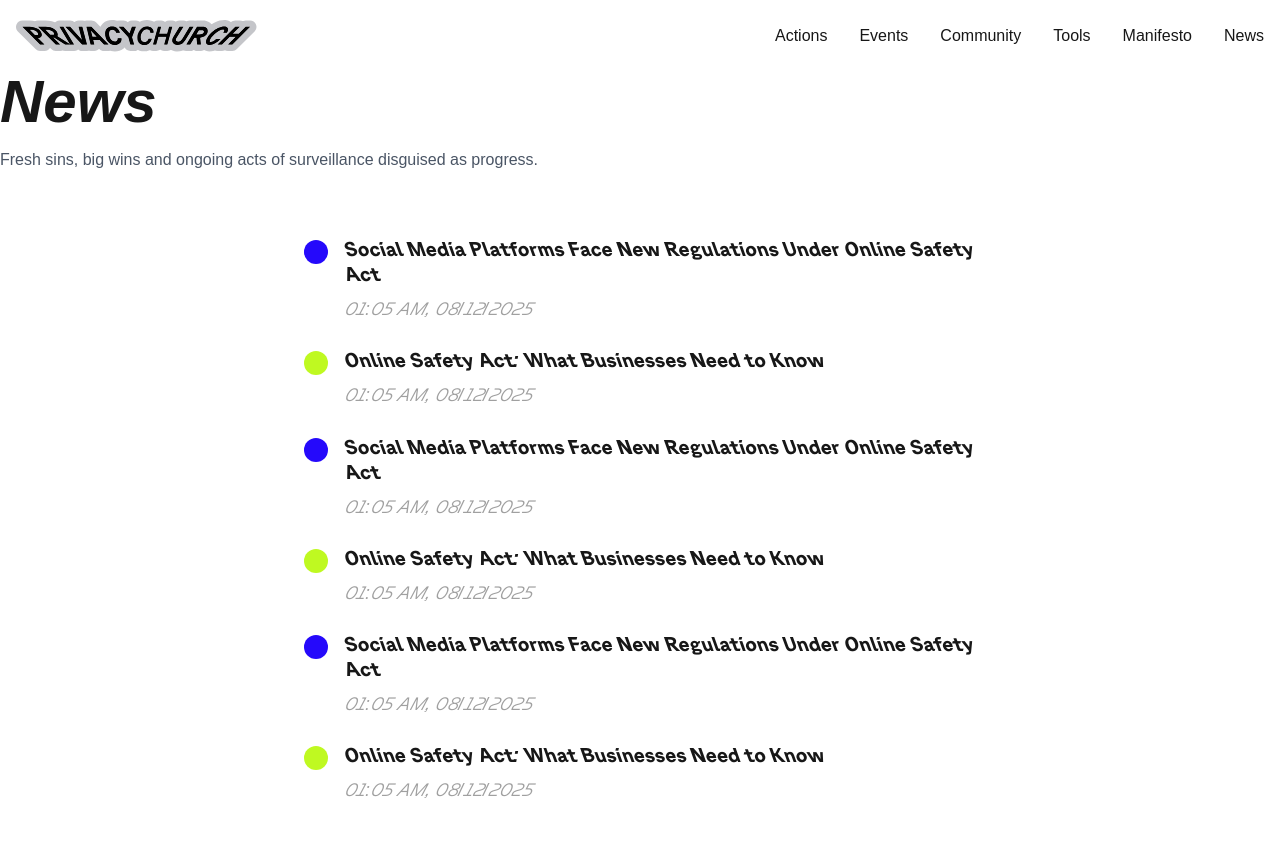
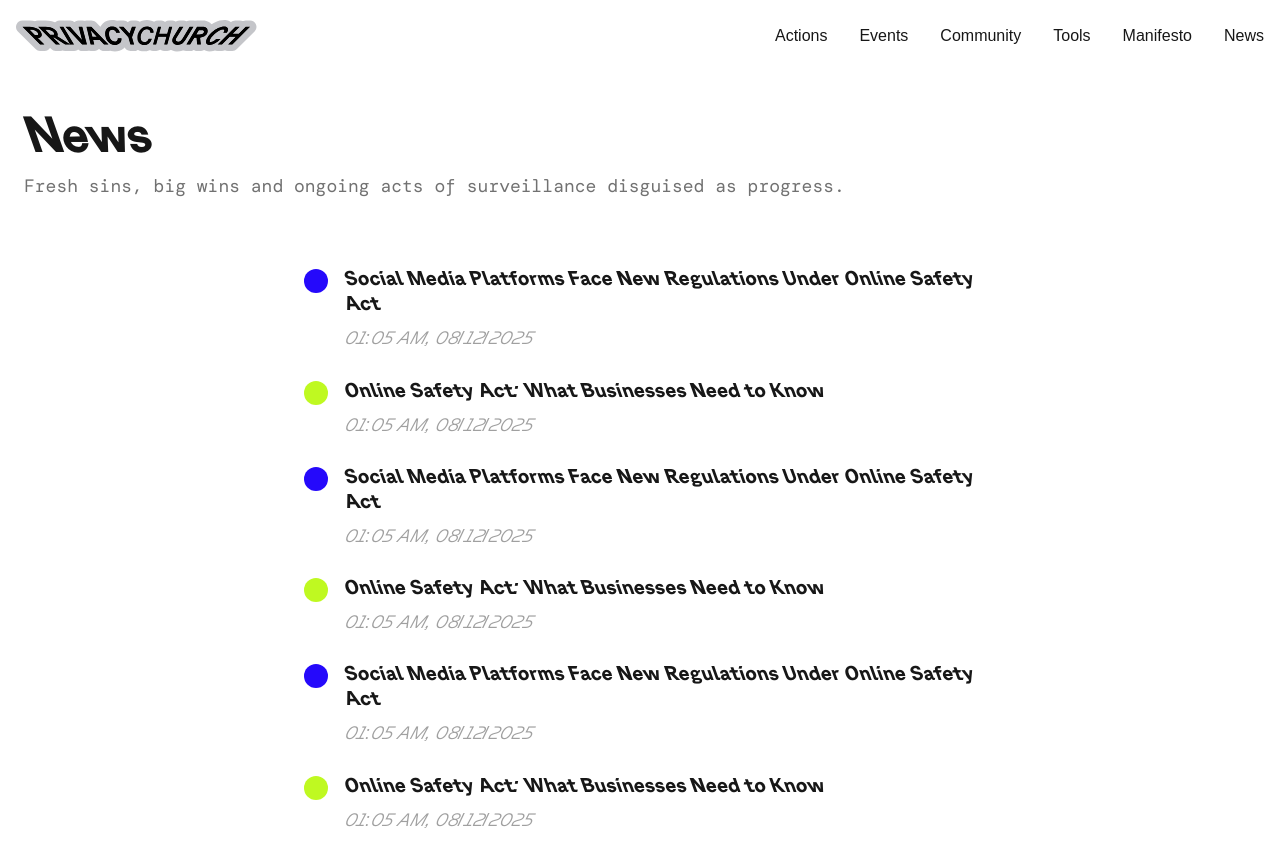
Before and after one commit to JordanGallant/privacy-church, a Next.js app: page /news in a window 1280 px wide. Shown: the top 866 px of the page. Built offline with nearby package versions, Linux system fonts and the light colour scheme.

Commit message:
news page

```diff
--- a/app/news/page.tsx
+++ b/app/news/page.tsx
@@ -1,19 +1,25 @@
-import News from "../_components/news"
-import Navbar from "../_components/nav"
+import News from "../_components/news";
+import Navbar from "../_components/nav";
 
 export default function NewspPage() {
   return (
     <>
-        <Navbar hideLogo={false} />
-  <h1 className="text-6xl font-bold mb-4 italic font-[var(--font-gt-planar-light)]">
+      <Navbar hideLogo={false} />
+
+      <div className="px-6 my-8">
+        <h1 className="text-5xl italic font-bold mb-2 leading-tight font-[family-name:var(--font-gt-planar-menu)]">
           News
         </h1>
 
-        <p className="text-base text-gray-600 mb-8 font-[var(--font-gt-planar-light)]">
+        <p
+          className="text-base md:text-lg leading-relaxed font-[family-name:var(--font-dm-mono)]"
+          style={{ color: "#717171" }}
+        >
           Fresh sins, big wins and ongoing acts of surveillance disguised as progress.
         </p>
+      </div>
 
-    <News/>
+      <News />
     </>
-  )
+  );
 }
```
